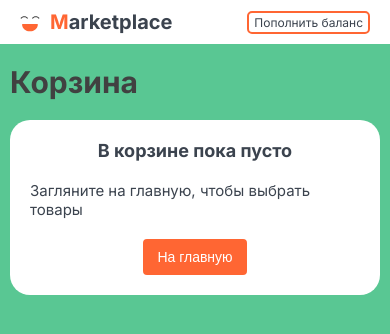
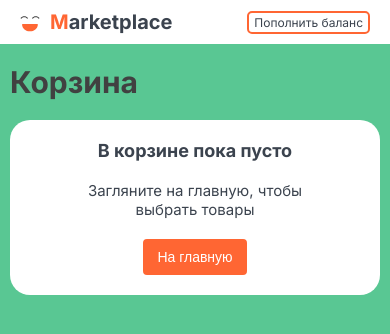
Before and after one commit to ORLOV-DMITRI/nextjs-marketplace-redux, a Next.js app: page /basket in a window 390 px wide. Shown: the top 334 px of the page. Built offline with nearby package versions, Linux system fonts and the light colour scheme.

Commit message:
fix: style

```diff
--- a/src/components/basket/basket-status/style.scss
+++ b/src/components/basket/basket-status/style.scss
@@ -21,6 +21,8 @@
     }
     &__descr {
       font-size: 15px;
+      text-align: center;
+      max-width: 70%;
     }
   }
 }
```
